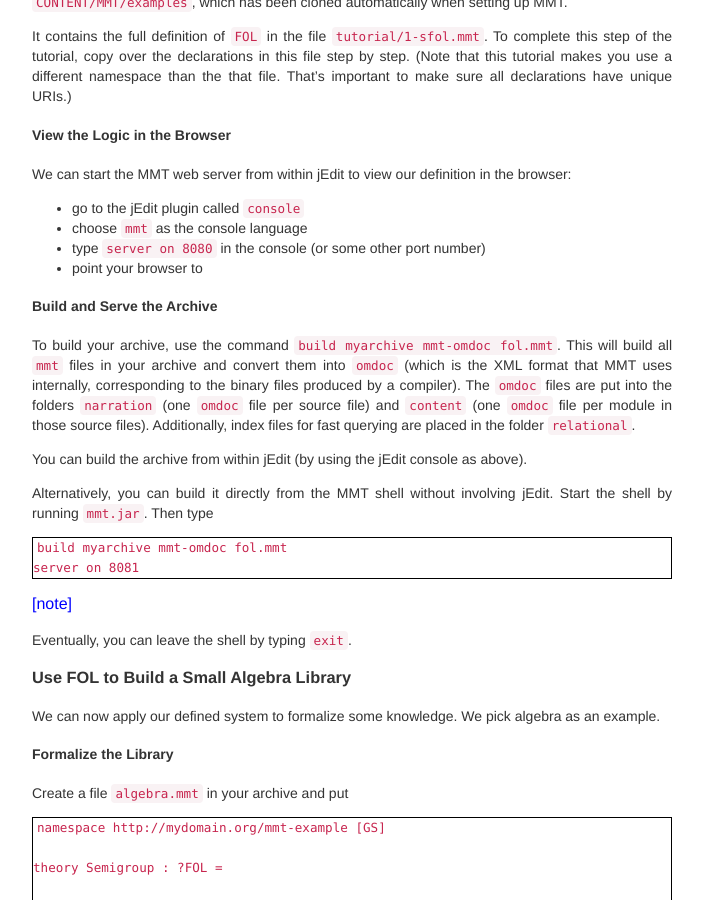
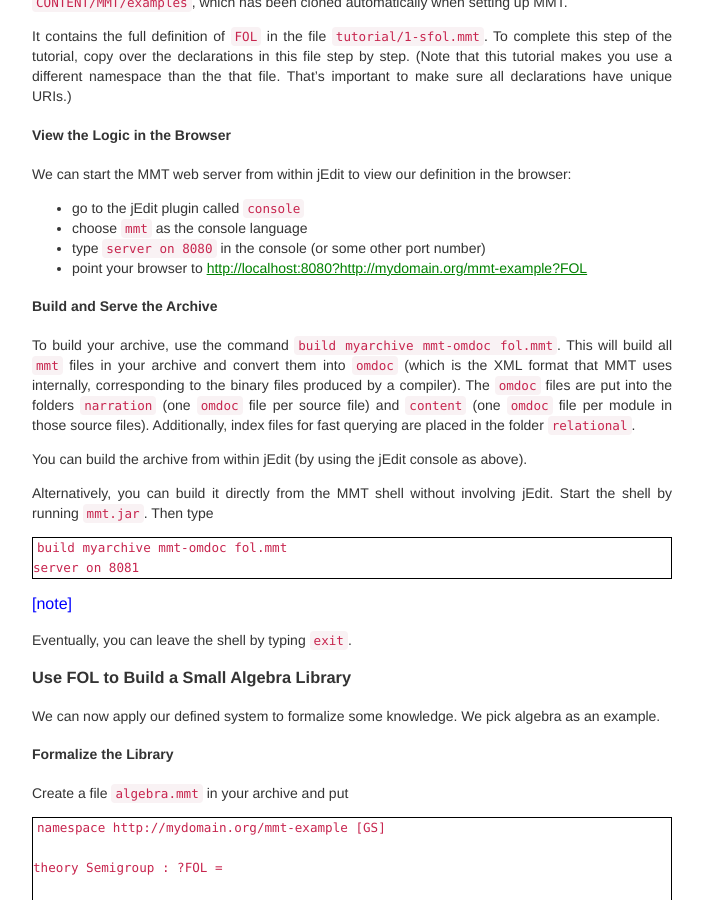
Before and after one commit to UniFormal/uniformal.github.io, a Jekyll site: the page built from doc/tutorials/prototyping/index.md, in a window 1280 px wide and 900 px high, scrolled down 1377 px. Shown: the whole window, without its empty margins (321-1024 px from the left). Built offline with Jekyll 4.4.1, drawn with Linux system fonts in a browser that asks for light colours; some of the changed lines change nothing that is shown.

Commit message:
fix tutorial link to mmt instance

```diff
--- a/doc/tutorials/prototyping/index.md
+++ b/doc/tutorials/prototyping/index.md
@@ -89,7 +89,7 @@ We can start the MMT web server from within jEdit to view our definition in the
 * go to the jEdit plugin called `console`
 * choose `mmt` as the console language
 * type `server on 8080` in the console (or some other port number)
-* point your browser to [](http://localhost:8080?http://mydomain.org/mmt-example?FOL)
+* point your browser to [http://localhost:8080?http://mydomain.org/mmt-example?FOL](http://localhost:8080?http://mydomain.org/mmt-example?FOL)
 
 #### Build and Serve the Archive
 
```
